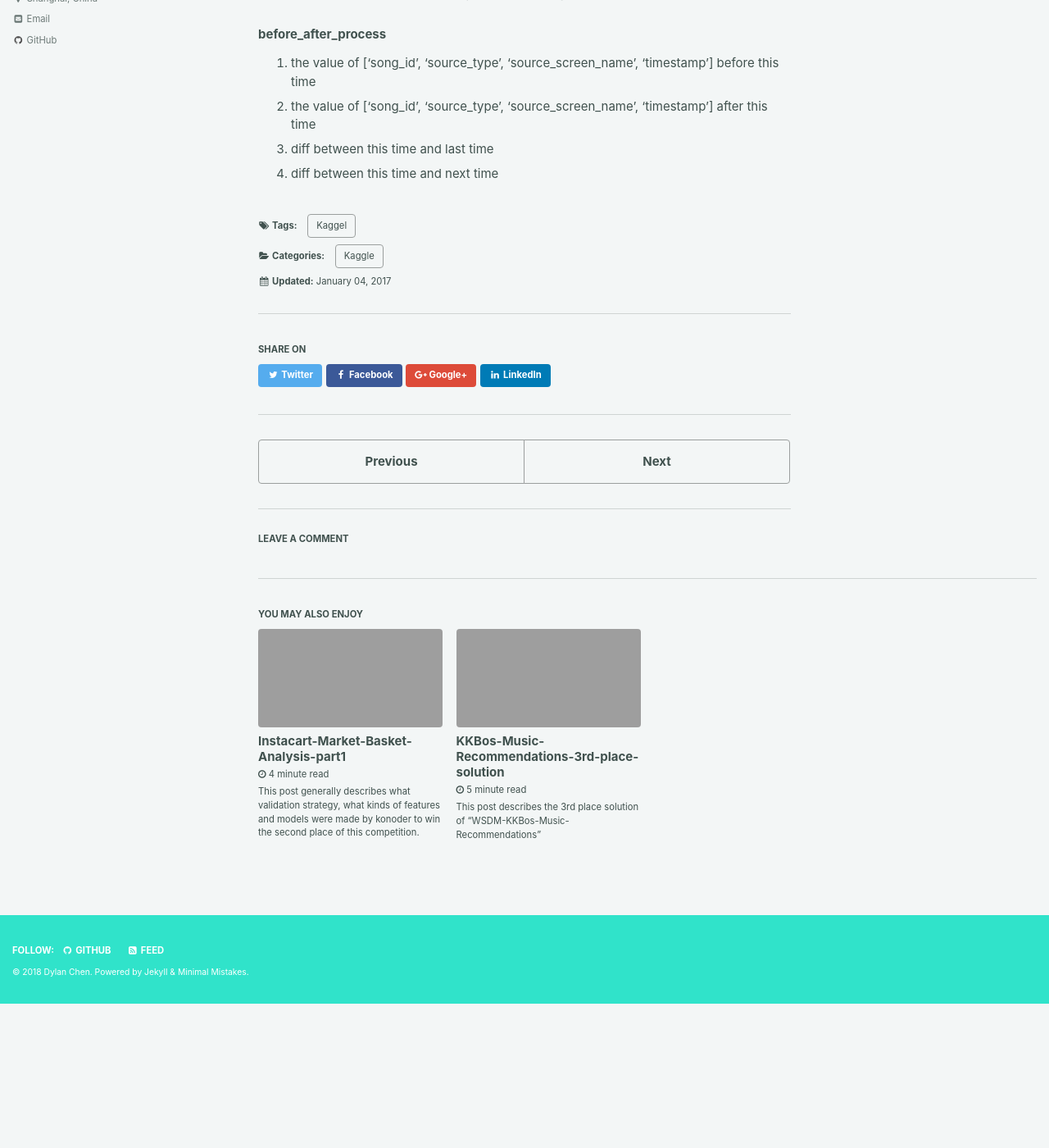
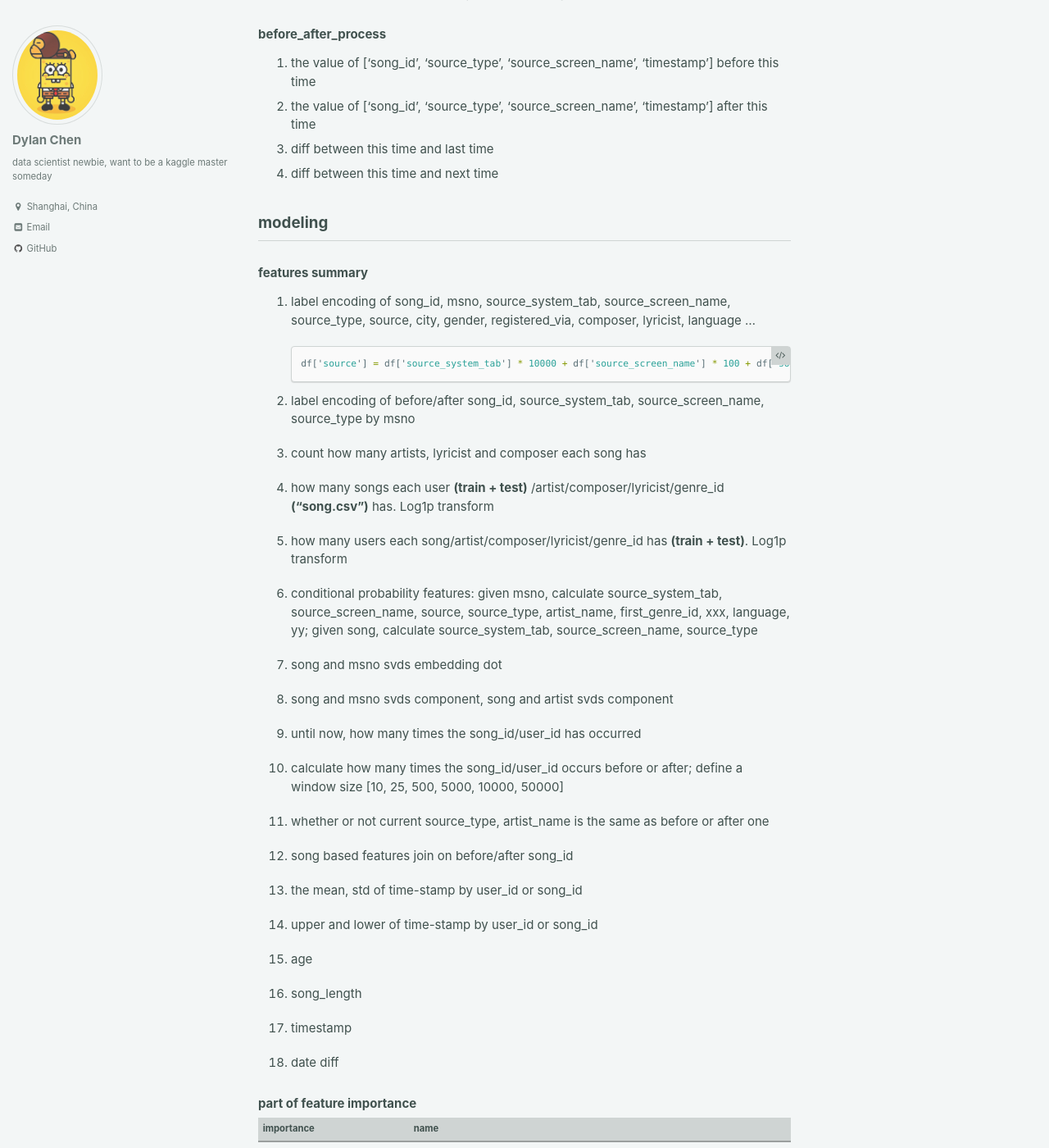
Before and after one commit to dylanchen0114/blog_pages, a Jekyll site: the page built from _posts/2017-01-04-music-recommendations-1st-place-solution.md, in a window 1280 px wide and 1400 px high, scrolled down 3063 px. Shown: the whole window at 82% size. Built offline with Jekyll 4.4.1, drawn with Linux system fonts in a browser that asks for light colours; before the commit the page ends 4287 px from its top, so only the background shows below that; some of the changed text lies outside the part shown.

Commit message:
music-recommendation

````diff
--- a/_posts/2017-01-04-music-recommendations-1st-place-solution.md
+++ b/_posts/2017-01-04-music-recommendations-1st-place-solution.md
@@ -148,3 +148,73 @@ since the data is time-sensitive, the row number index can be treated as time-st
 2. the value of ['song_id', 'source_type', 'source_screen_name', 'timestamp'] after this time
 3. diff between this time and last time
 4. diff between this time and next time
+
+
+
+## modeling
+
+### features summary
+
+1. label encoding of song_id, msno, source_system_tab, source_screen_name, source_type, source, city, gender, registered_via, composer, lyricist, language ...
+
+   ```python
+   df['source'] = df['source_system_tab'] * 10000 + df['source_screen_name'] * 100 + df['source_type']
+   ```
+
+2. label encoding of before/after song_id, source_system_tab, source_screen_name, source_type by msno
+
+3. count how many artists, lyricist and composer each song has
+
+4. how many songs each user **(train + test)** /artist/composer/lyricist/genre_id **("song.csv")** has.  Log1p transform
+
+5. how many users each song/artist/composer/lyricist/genre_id has **(train + test)**. Log1p transform
+
+6. conditional probability features: given msno, calculate source_system_tab, source_screen_name, source, source_type, artist_name, first_genre_id, xxx, language, yy; given song, calculate source_system_tab, source_screen_name, source_type
+
+7. song and msno svds embedding dot
+
+8. song and msno svds component, song and artist svds component
+
+9. until now, how many times the song_id/user_id has occurred
+
+10. calculate how many times the song_id/user_id occurs before or after; define a window size [10, 25, 500, 5000, 10000, 50000]
+
+11. whether or not current source_type, artist_name is the same as before or after one
+
+12. song based features join on before/after song_id
+
+13. the mean, std of time-stamp by user_id or song_id
+
+14. upper and lower of time-stamp by user_id or song_id
+
+15. age
+
+16. song_length
+
+17. timestamp
+
+18. date diff
+
+### part of feature importance
+
+| importance | name                         |
+| ---------- | ---------------------------- |
+| 4237       | timestamp                    |
+| 3988       | msno_source_type_prob        |
+| 3097       | msno_till_now_cnt            |
+| 2967       | source_type                  |
+| 2929       | msno_source_screen_name_prob |
+| 2879       | msno_timestamp_std           |
+| 2713       | msno_artist_name_prob        |
+| 2697       | msno_source_system_tab_prob  |
+| 2621       | msno_rec_cnt                 |
+| 2553       | source_screen_name           |
+| 2517       | member_component_0           |
+| 2487       | time_left                    |
+| 2440       | msno_upper_time              |
+| 2355       | msno_language_prob           |
+| 2305       | msno_song_length             |
+| 2244       | msno_lower_time              |
+| 2107       | msno_source_type_4           |
+| 2103       | member_component_2           |
+| 2031       | expiration_date              |
````
